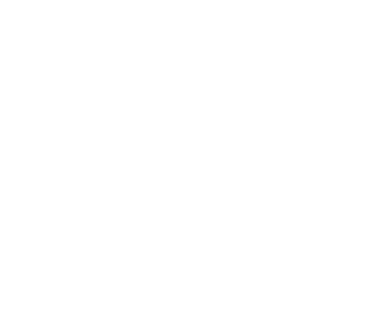
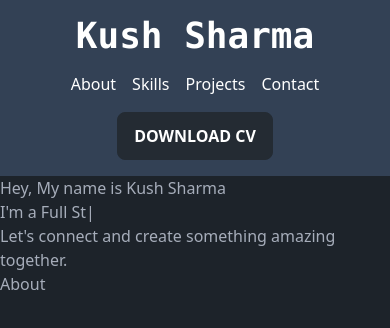
Before and after one commit to Kushhhhhhhh/PortfolioNew, a Next.js app: page / in a window 390 px wide. Shown: the top 328 px of the page. Built offline with nearby package versions, Linux system fonts and the light colour scheme.

Commit message:
fully responsive navbar

```diff
--- /dev/null
+++ b/app/About/page.js
@@ -0,0 +1,11 @@
+import React from 'react'
+
+const About = () => {
+  return (
+    <div>
+      About
+    </div>
+  )
+}
+
+export default About;
--- /dev/null
+++ b/app/HomePage/page.js
@@ -0,0 +1,35 @@
+import React, { useEffect } from 'react';
+import Typed from 'typed.js';
+
+const HomePage = () => {
+  useEffect(() => {
+    const options = {
+      strings: ['Full Stack Developer', 'MERN Stack Developer'],
+      typeSpeed: 40,
+      backSpeed: 20,
+      backDelay: 1000,
+      loop: true,
+    };
+
+    const typed = new Typed('#typed', options);
+
+    return () => {
+      typed.destroy();
+    };
+  }, []);
+
+  return (
+    <main>
+      {/* LEFT */}
+      <div id="typed-strings">
+        <h3>Hey, My name is <span>Kush Sharma</span></h3>
+        <h3>I'm a <span id="typed"></span></h3>
+        <p>Let's connect and create something amazing together.</p>
+      </div>
+      {/* RIGHT */}
+      <div></div>
+    </main>
+  );
+}
+
+export default HomePage;
--- a/app/Navbar/page.js
+++ b/app/Navbar/page.js
@@ -1,10 +1,30 @@
-import Link from 'next/link'
 
 const Navbar = () => {
+
+  const handleClick = () => {}
+
   return <>
-    <main>
-
-    </main>
+  <header>
+  <nav className="bg-slate-700 p-4">
+    <div className="flex flex-col md:flex-row items-center justify-between space-y-4 md:space-y-0">
+      <h3 className="text-4xl font-bold text-white font-mono text-center md:text-left sm:text-3xl">Kush Sharma</h3>
+      <ul className="flex space-x-4">
+        <li className="text-white text-base hover:text-slate-300 hover:font-bold">About</li>
+        <li className="text-white text-base hover:text-slate-300 hover:font-bold">Skills</li>
+        <li className="text-white text-base hover:text-slate-300 hover:font-bold">Projects</li>
+        <li className="text-white text-base hover:text-slate-300 hover:font-bold">Contact</li>
+      </ul>
+      <li className="text-white text-base hover:text-slate-300 hover:font-bold list-none">
+        <button
+          className="btn btn-active btn-neutral text-white text-base hover:font-bold"
+          onClick={handleClick}
+        >
+          Download CV
+        </button>
+      </li>
+    </div>
+  </nav>
+</header>
 </>
 };
 
--- a/app/globals.css
+++ b/app/globals.css
@@ -1,3 +1,8 @@
 @tailwind base;
 @tailwind components;
 @tailwind utilities;
+
+body{
+    width: 100%;
+    height: 100vh;
+}
--- a/app/layout.js
+++ b/app/layout.js
@@ -7,7 +7,10 @@
 
 export default function RootLayout({ children }) {
   return (
-    <html lang="en">
+    <html
+    lang="en"
+    data-theme="dark"
+    >
       <body>{children}</body>
     </html>
   )
--- a/app/page.js
+++ b/app/page.js
@@ -1,9 +1,15 @@
 'use client';
+import Link from 'next/link'
+import Navbar from './Navbar/page';
+import HomePage from './HomePage/page';
+import About from './About/page';
 
 export default function Home() {
   return (
     <section>
-
+      <Navbar />
+      <Link href="/"><HomePage /></Link>
+      <Link href="/about"><About /></Link>
     </section>
   )
 }
--- a/tailwind.config.js
+++ b/tailwind.config.js
@@ -14,5 +14,8 @@
       },
     },
   },
-  plugins: [],
+  plugins: [require("daisyui")],
+  daisyui: {
+    themes: ["dark"],
+  },
 }
```
